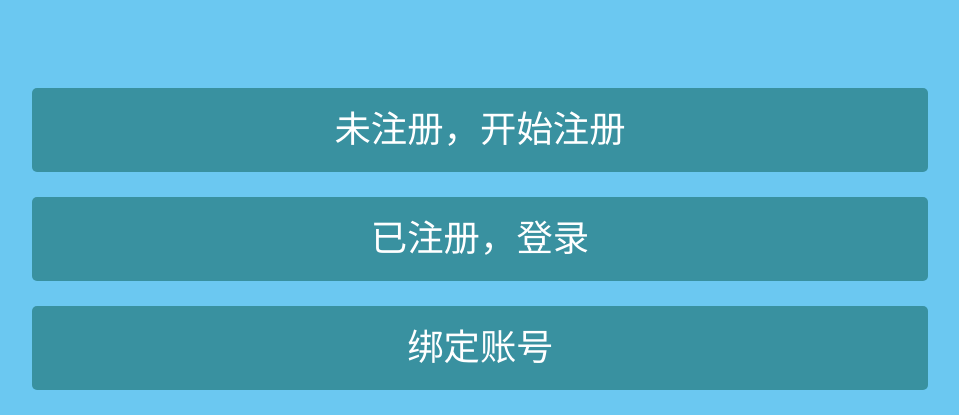
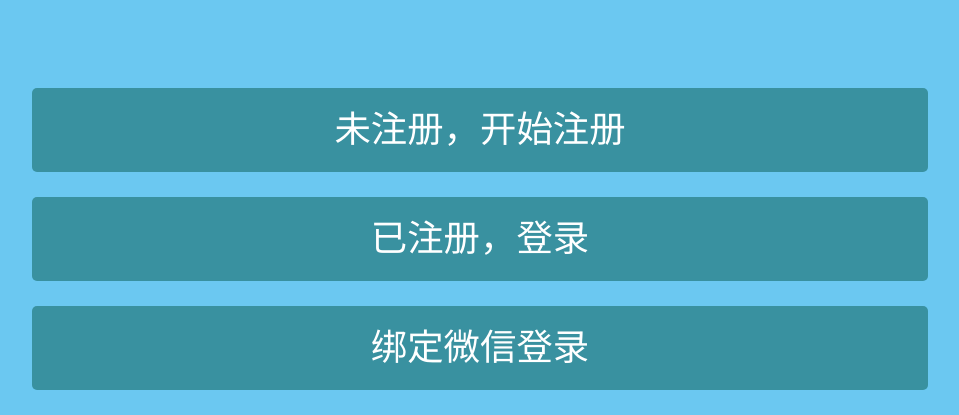
Before and after one commit to shaojunyu/dayin, a CodeIgniter app: page /database/index.php/mobile/index in a window 1280 px wide. Shown: the part 411-826 px from the top of the page, without its empty margins (160-1119 px from the left). Run offline with CodeIgniter, Linux system fonts and the light colour scheme.

Commit message:
微信授权

```diff
--- a/application/views/mobile/authorize_view.php
+++ b/application/views/mobile/authorize_view.php
@@ -2,7 +2,7 @@
 <html>
 <head lang="en">
 	<meta http-equiv="Content-Type" content="text/html; charset=UTF-8">
-	<title>绑定账号</title>
+	<title>绑定微信登录</title>
 	<meta name="viewport" content="width=device-width, initial-scale=1, user-scalable=no">
 	<meta name="format-detection" content="telephone=no">
 	<meta name="renderer" content="webkit">
--- a/application/views/mobile/choose_view.php
+++ b/application/views/mobile/choose_view.php
@@ -70,7 +70,7 @@
 	<div class="choose">
 		<a href="mobile/signup" class="no">未注册，开始注册</a>
 		<a href="mobile/login" class="yes">已注册，登录</a>
-		<a href="https://open.weixin.qq.com/connect/oauth2/authorize?appid=wxd781831d64bb0674&redirect_uri=http://dayin.4nian.cc/mobile/authorize&response_type=code&scope=snsapi_userinfo#wechat_redirect" class="binding">绑定账号</a>
+		<a href="https://open.weixin.qq.com/connect/oauth2/authorize?appid=wxd781831d64bb0674&redirect_uri=http%3A%2F%2Fdayin.4nian.cc%2Fauthorize&response_type=code&scope=snsapi_userinfo#wechat_redirect" class="binding">绑定微信登录</a>
 	</div>
 
 	<script type="text/javascript" src="script/mobile/zepto.min.js"></script>
```
